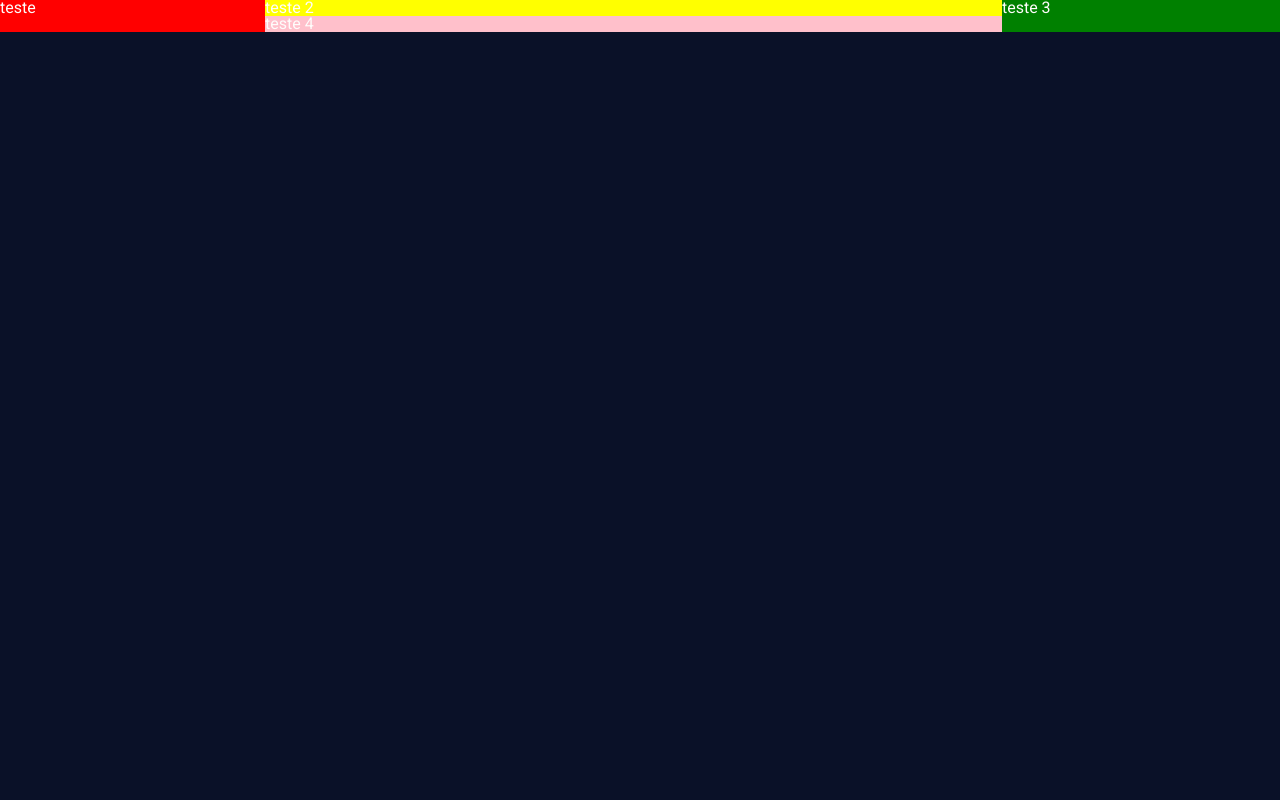
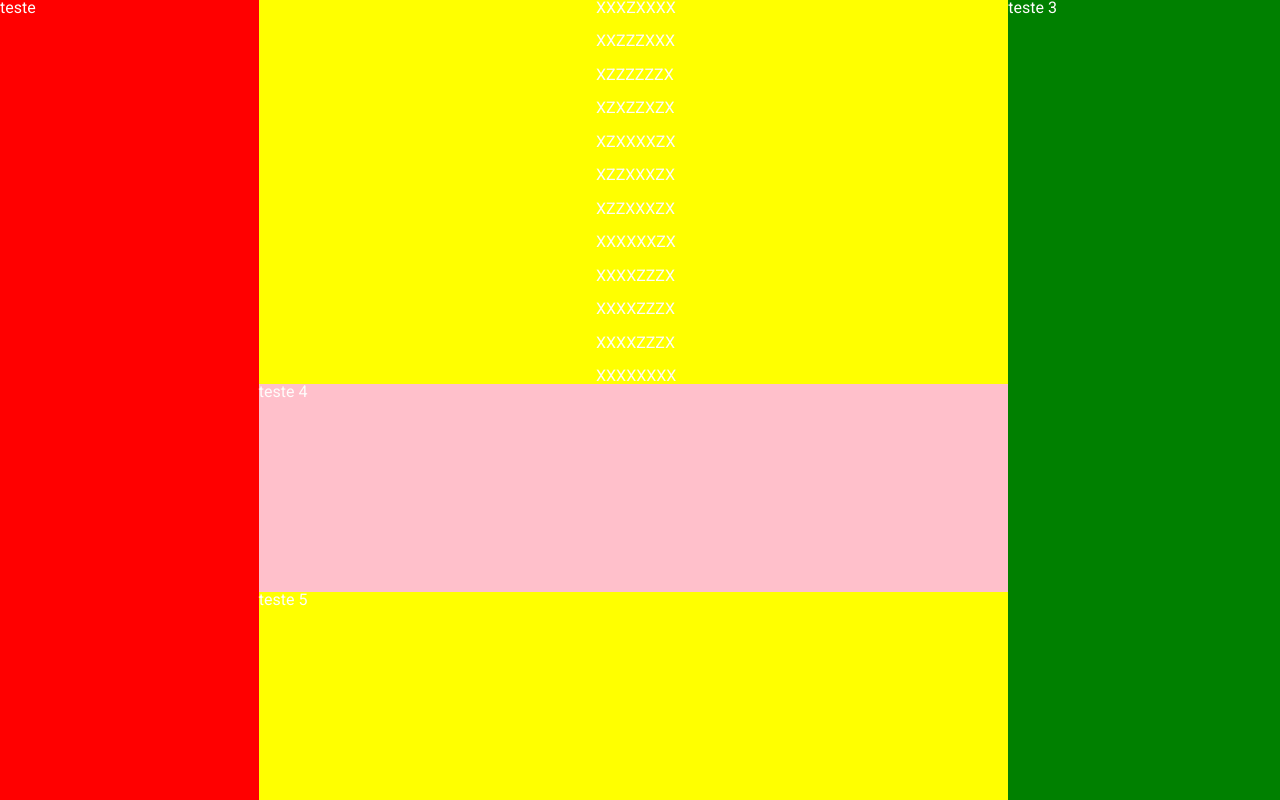
Before and after one commit to Pololokka/dungeon_crawler, a React (Vite) app: page / in a window 1280 px wide. Built offline with nearby package versions, Linux system fonts and the light colour scheme.

Commit message:
:construction: feat: começando interace

```diff
--- a/src/App.css
+++ b/src/App.css
@@ -44,9 +44,11 @@ html {
   grid-template-rows: auto;
   grid-template-areas:
     'equip view view view player'
-    'equip view view view player'
-    'equip view view view player'
-    'equip action action action player';
+    'equip action action action player'
+    'equip log log log player';
+
+  width: 100vw;
+  height: 100vh;
 }
 
 /* caixa lateral(esquerda) */
@@ -61,7 +63,10 @@ html {
 .viewBox {
   grid-area: view;
   background-color: yellow;
-  height: 100%;
+  display: flex;
+  flex-direction: column;
+  justify-content: space-between;
+  align-items: center;
 }
 
 /* caixa lateral(direita) */
@@ -76,6 +81,11 @@ html {
 .actionBox {
   grid-area: action;
   background-color: pink;
+}
+
+.logBox {
+  grid-area: log;
+  background-color: yellow;
 }
 
 .rowStyles {
--- a/src/App.tsx
+++ b/src/App.tsx
@@ -100,7 +100,15 @@ function App() {
       </div>
 
       <div className="viewBox">
-        <p className="text">teste 2</p>
+        {test.map((row) => {
+          return (
+            <div className="rowStyles">
+              {row.map((item) => {
+                return <p className="text">{item == 1 ? 'X' : 'Z'}</p>;
+              })}
+            </div>
+          );
+        })}
       </div>
 
       <div className="charBox">
@@ -109,6 +117,10 @@ function App() {
 
       <div className="actionBox">
         <p className="text">teste 4</p>
+      </div>
+
+      <div className="logBox">
+        <p className="text">teste 5</p>
       </div>
 
       {/* {test.map((row) => {
```
